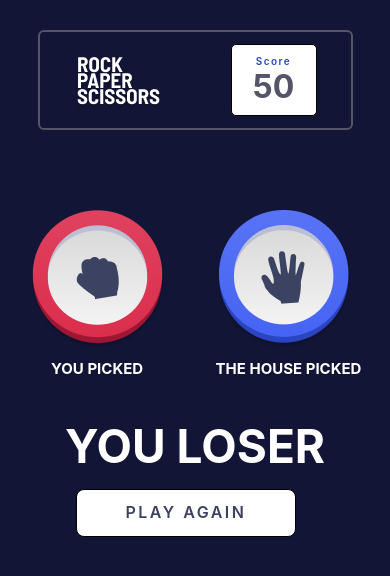
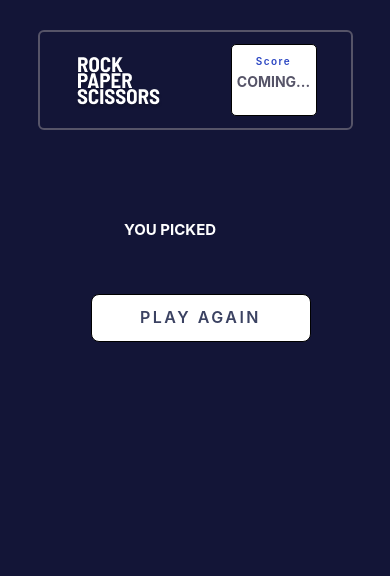
Before and after one commit to bellujrb/frontend-mentor-apps, a React Native app in the folder app-rock-paper-scissors/: screen /PLAYING in a window 390 px wide. Shown: the top 576 px of the page. Built offline with nearby package versions, Linux system fonts and the light colour scheme.

Commit message:
Rock, Paper and Scissors

```diff
--- a/app-rock-paper-scissors/src/Global/GamerContext.jsx
+++ b/app-rock-paper-scissors/src/Global/GamerContext.jsx
@@ -1,11 +1,11 @@
-import React, { useState } from 'react';
+import React, { useEffect, useState } from 'react';
 import { createContext } from 'react';
 
 export const GamerContext = createContext();
 
 export const GamerContextProvider = (props) => {
 
-    const [points, setPoints] = useState(50);
+    const [points, setPoints] = useState("COMING...");
 
     const [play1, setPlay1] = useState(null);
     const [play2, setPlay2] = useState(null);
@@ -13,19 +13,19 @@ export const GamerContextProvider = (props) => {
     const [winner, setWinner] = useState('');
     const [loser, setLoser] = useState('');
 
-    const [number, setNumber] = useState(1);
+    const [message, setMessage] = useState('')
 
     return (
         <GamerContext.Provider
         value={{
             points,
             setPoints,
-            number,
-            setNumber,
             play1,
             setPlay1,
             play2,
             setPlay2,
+            message,
+            setMessage,
             winner,
             setWinner,
             loser,
--- a/app-rock-paper-scissors/src/Screens/Components/Duel.jsx
+++ b/app-rock-paper-scissors/src/Screens/Components/Duel.jsx
@@ -1,7 +1,63 @@
+import React, { useContext, useEffect} from 'react'
 import { View, Image, Text, TouchableOpacity } from 'react-native';
 import { StyleSheet } from 'react-native'
+import { GamerContext } from '../../Global/GamerContext'
 
 const Duel = ({ playAgain }) => {
+
+    const context = useContext(GamerContext);
+
+    useEffect(() => {
+
+        if (context.play1 == "Paper" && context.play2 == "Rock"){
+            context.setMessage("YOU WIN")
+        } else if (context.play1 == "Rock" && context.play2 == "Paper"){
+            context.setMessage("YOU LOSER")
+        }
+
+        if (context.play1 == "Rock" && context.play2 == "Scissors"){
+            context.setMessage("YOU WIN")
+        } else if (context.play1 == "Rock" && context.play2 == "Scissors"){
+            context.setMessage("YOU LOSER")
+        }
+
+        if (context.play1 == "Scissors" && context.play2 == "Paper"){
+            context.setMessage("YOU WIN")
+        } else if (context.play1 == "Scissors" && context.play2 == "Paper"){
+            context.setMessage("YOU LOSER")
+        }
+
+    })
+
+    const getImageSrc = () => {
+
+        let src;
+
+        if(context.play1 === "Paper"){
+            src=require('../../Images/paper.png')
+        } else if (context.play1 === "Scissors"){
+            src=require('../../Images/scissors.png')
+        } else if (context.play1 === "Rock"){
+            src=require('../../Images/rock.png')
+        }
+
+        return src;
+    }
+
+    const getImageSrc2 = () => {
+
+        let src;
+
+        if(context.play2 === "Paper"){
+            src=require('../../Images/paper.png')
+        } else if (context.play2 === "Scissors"){
+            src=require('../../Images/scissors.png')
+        } else if (context.play2 === "Rock"){
+            src=require('../../Images/rock.png')
+        }
+
+        return src;
+    }
 
     const styles = StyleSheet.create({
         duel:{
@@ -64,19 +120,19 @@ const Duel = ({ playAgain }) => {
                 <View style={styles.duelx}>
                     <View style={styles.align1}>
                         <Image
-                            source={require('../../Images/rock.png')}
+                            source={getImageSrc()}
                         />
                         <Text style={styles.text}>YOU PICKED</Text>
                     </View>
                     <View style={styles.align2}>
                         <Image
-                            source={require('../../Images/paper.png')}
+                            source={getImageSrc2()}
                         />
-                        <Text style={styles.text}>THE HOUSE PICKED</Text>
+                        <Text style={styles.text}>{context.message}</Text>
                     </View>
                 </View>
                 <View style={styles.results}>
-                    <Text style={styles.resultstext}>YOU LOSER</Text>
+                    <Text style={styles.resultstext}>{context.message}</Text>
                     <TouchableOpacity onPress={playAgain}>
                         <View style={styles.playagain}>
                             <Text style={styles.textpa}>PLAY AGAIN</Text>
--- a/app-rock-paper-scissors/src/Screens/Components/Header.jsx
+++ b/app-rock-paper-scissors/src/Screens/Components/Header.jsx
@@ -47,8 +47,10 @@ const Header = () => {
             color: '#2A45C2'
         },
         numberscore:{
+            marginTop: 6,
+
             fontWeight: '700',
-            fontSize: 32,
+            fontSize: 14,
 
             textAlign: 'center',
 
--- a/app-rock-paper-scissors/src/Screens/Home/HomeController.jsx
+++ b/app-rock-paper-scissors/src/Screens/Home/HomeController.jsx
@@ -10,51 +10,63 @@ import { useNavigation } from '@react-navigation/native'
 
     const values = ['Paper', 'Scissors', 'Rock']
 
+    const randomPlay = Math.floor(Math.random() * values.length)
+
     const navigation = useNavigation()
 
     useEffect(() => {
+
         if (context.play1 != null && context.play2 != null) {
             navigation.navigate('PLAYING')
         }
+
     }, [context])
 
     const buttonPaper = () => {
 
-        if (context.play1 == null && context.number == 1){
+        if (context.play1 == null){
             context.setPlay1("Paper")
         }
 
-        if (context.play2 == null && context.number ==2){
-            context.setPlay2("Paper")
+        if (randomPlay == 0){
+            context.setPlay2("Scissors")
         }
-
-        context.setNumber(context.number + 1)
+        if (randomPlay == 1){
+            context.setPlay2("Rock")
+        } else if (randomPlay == 2){
+            context.setPlay2("Scissors")
+        }
     }
 
     const buttonScissors = () => {
 
-        if (context.play1 == null && context.number == 1){
+        if (context.play1 == null){
             context.setPlay1("Scissors")
         }
 
-        if (context.play2 == null && context.number == 2){
-            context.setPlay2("Scissors")
+        if (randomPlay == 0){
+            context.setPlay2("Rock")
+        } else if (randomPlay == 1){
+            context.setPlay2("Paper")
+        } else if (randomPlay == 2){
+            context.setPlay2("Rock")
         }
-
-        context.setNumber(context.number + 1)
     }
 
     const buttonRock = () => {
 
-        if (context.play1 == null && context.number == 1){
+        if (context.play1 == null){
             context.setPlay1("Rock")
         }
 
-        if (context.play2 == null && context.number ==2){
-            context.setPlay2("Rock")
+        if (randomPlay == 0){
+            context.setPlay2("Paper")
+        } else if (randomPlay == 1){
+            context.setPlay2("Scissors")
+        } else if (randomPlay == 2) {
+            context.setPlay2("Paper")
         }
 
-        context.setNumber(context.number + 1)
     }
 
 
--- a/app-rock-paper-scissors/src/Screens/Playing/PlayingController.jsx
+++ b/app-rock-paper-scissors/src/Screens/Playing/PlayingController.jsx
@@ -1,4 +1,4 @@
-import React, { useContext }  from 'react'
+import React, { useContext, useEffect }  from 'react'
 import PlayingView from './PlayingView'
 import { StyleSheet } from 'react-native'
 import { useNavigation } from '@react-navigation/native'
@@ -12,7 +12,6 @@ import { GamerContext } from '../../Global/GamerContext'
 
     const playAgain = () => {
         navigation.navigate('GAME')
-        context.setNumber(1)
 
         context.setPlay1(null)
         context.setPlay2(null)
```
Also changed, not shown: app-rock-paper-scissors/index.js (renamed from app-rock-paper-scissors/index.jsx), 3 other files (tests, documents, lock files or other folders).
